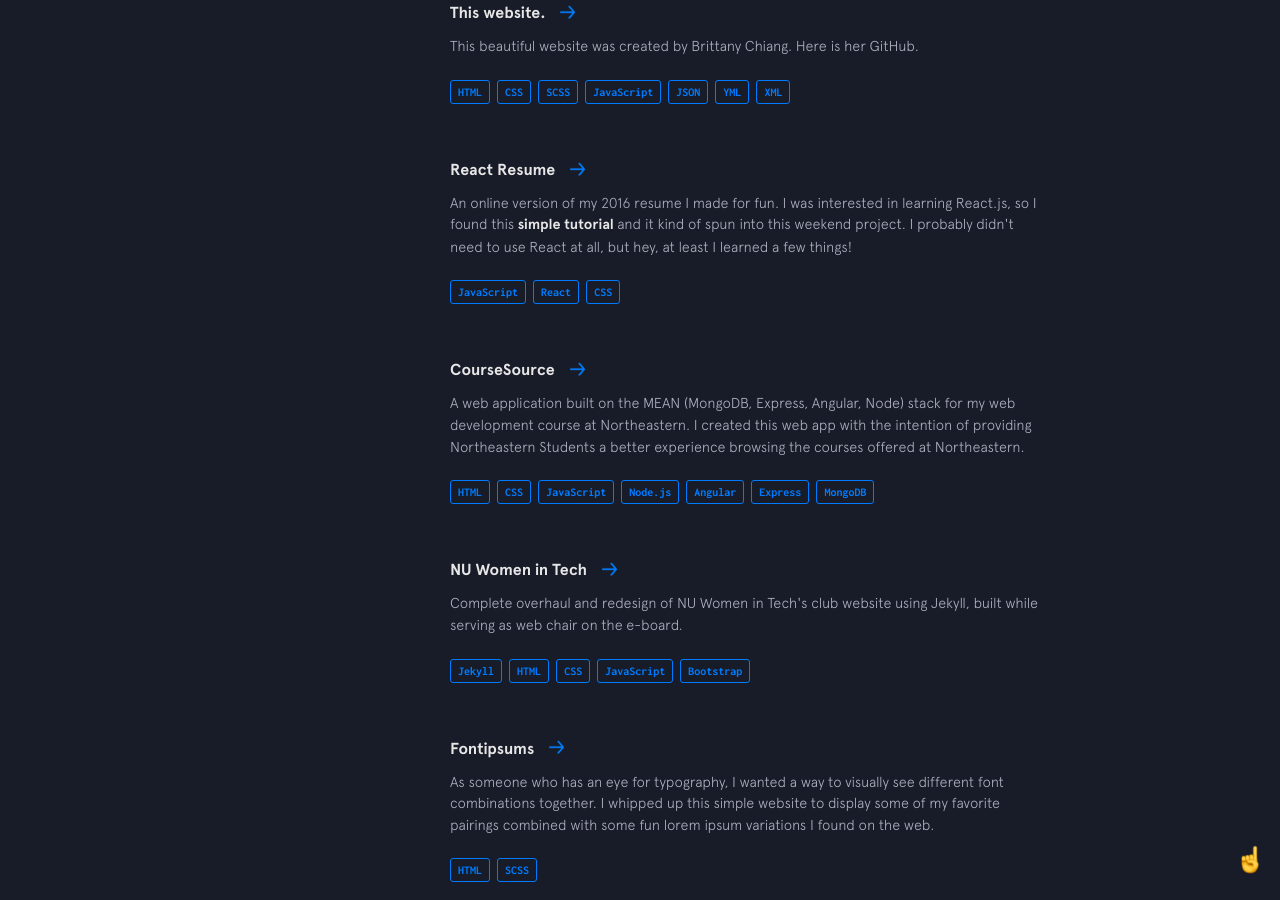
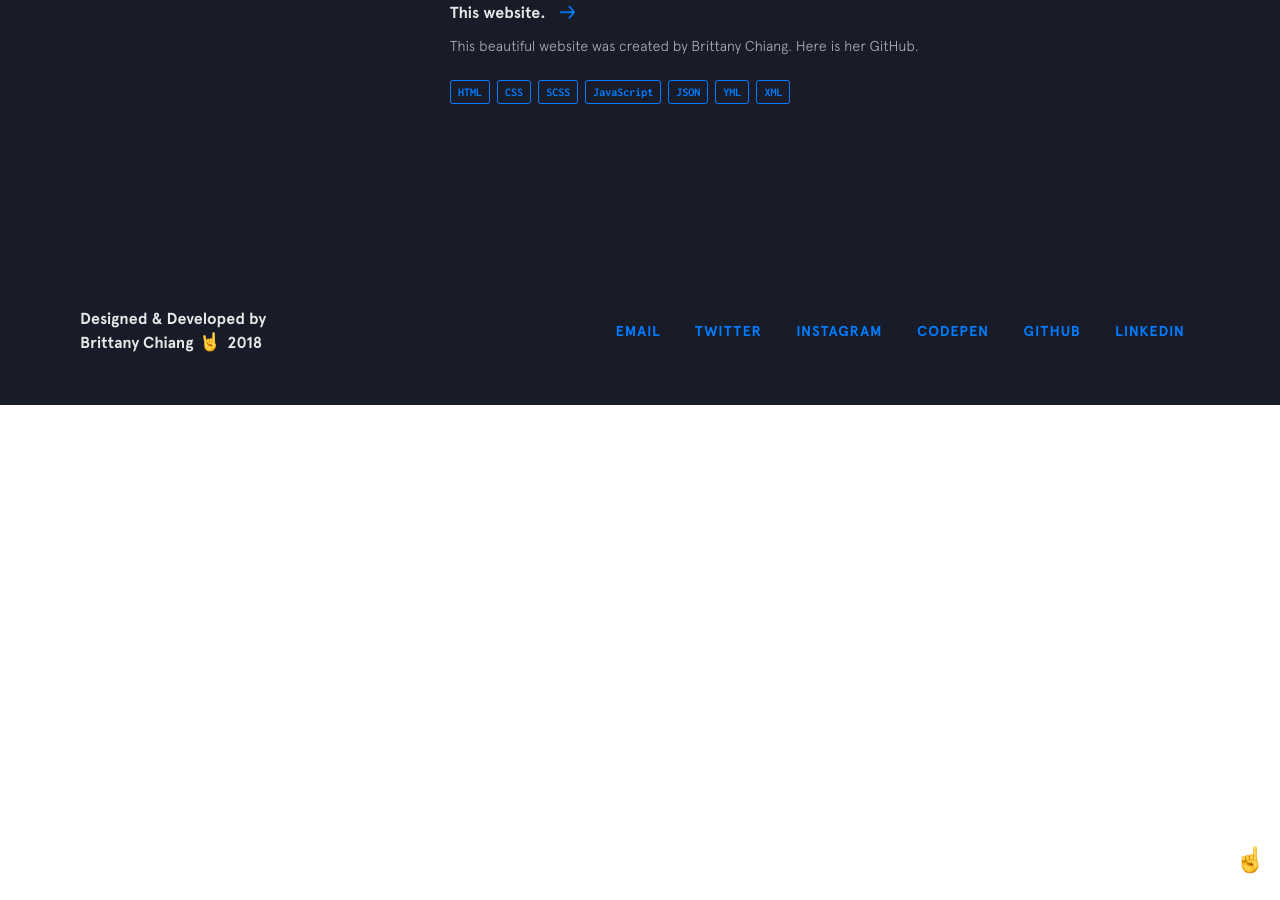
Before and after one commit to Fastiraz/Fastiraz.github.io, a Jekyll site: the page built from index.html, in a window 1280 px wide and 900 px high, scrolled down 3535 px. Built offline with Jekyll 4.4.1, drawn with Linux system fonts in a browser that asks for light colours; nearby versions of some CDN libraries; after the commit the page ends 3940 px from its top, so only the background shows below that; some of the changed text lies outside the part shown.

Commit message:
Update other-projects.yml

```diff
--- a/_data/other-projects.yml
+++ b/_data/other-projects.yml
@@ -74,73 +74,3 @@
     - thing: JSON
     - thing: YML
     - thing: XML
-
-- name: React Resume
-  url: https://bchiang7.github.io/react-profile/
-  code: https://github.com/bchiang7/react-profile/
-  description: An online version of my 2016 resume I made for fun. I was interested in learning React.js, so I found this <a class="underline-link" href="https://medium.com/learning-new-stuff/building-your-first-react-js-app-d53b0c98dc#.1439cdewq">simple tutorial</a> and it kind of spun into this weekend project. I probably didn't need to use React at all, but hey, at least I learned a few things!
-  used:
-    - thing: JavaScript
-    - thing: React
-    - thing: CSS
-
-- name: CourseSource
-  url: http://webdevspring2016-chiangbrittany.rhcloud.com/project/client/#/login
-  code: https://github.com/bchiang7/WebDevSpring2016/tree/master/public/project
-  description: A web application built on the MEAN (MongoDB, Express, Angular, Node) stack for my web development course at Northeastern. I created this web app with the intention of providing Northeastern Students a better experience browsing the courses offered at Northeastern.
-  used:
-    - thing: HTML
-    - thing: CSS
-    - thing: JavaScript
-    - thing: Node.js
-    - thing: Angular
-    - thing: Express
-    - thing: MongoDB
-
-- name: NU Women in Tech
-  url: http://nuwit.ccs.neu.edu/
-  code: https://github.com/nuwit/website
-  description: Complete overhaul and redesign of NU Women in Tech's club website using Jekyll, built while serving as web chair on the e-board.
-  used:
-    - thing: Jekyll
-    - thing: HTML
-    - thing: CSS
-    - thing: JavaScript
-    - thing: Bootstrap
-
-- name: Fontipsums
-  url: https://bchiang7.github.io/fontipsums
-  code: https://github.com/bchiang7/fontipsums
-  description: As someone who has an eye for typography, I wanted a way to visually see different font combinations together. I whipped up this simple website to display some of my favorite pairings combined with some fun lorem ipsum variations I found on the web.
-  used:
-    - thing: HTML
-    - thing: SCSS
-
-- name: Personal Website V1
-  url: https://bchiang7.github.io/v1
-  code: https://github.com/bchiang7/website_2015/
-  description: My first portfolio website I designed and built in 2014. I learned quite a bit about HTML, CSS, and SEO. Since then, I think my web development and design skills have improved immensely.
-  used:
-    - thing: HTML
-    - thing: CSS
-    - thing: Bootstrap
-    - thing: JavaScript
-    - thing: jQuery
-
-- name: One Card For All
-  url: http://onecardforall.org
-  description: MullenLowe's 2016 holiday site built around an algorithm that generates a holiday greeting to each and every person on the planet. As new names appear, visitors can watch them fall, like snowflakes, onto a stylized world map. Users can also find their own name and see it as part of the world collective. Check out this short <a class="underline-link" href="http://us.mullenlowe.com/work/one-card-for-all/" target="_blank">video</a> describing the project.
-  used:
-    - thing: HTML
-    - thing: SCSS
-    - thing: JavaScript
-    - thing: jQuery
-
-- name: JetBlue HumanKinda
-  url: https://us.mullenlowe.com/work/humankinda/
-  description: Tumblr site complementing JetBlue's HumanKinda campaign and documentary. The site houses the video documentary, many graphics created by Mullen for the campaign, and an interactive quiz to determine how "HumanKinda" you are. Learn more about this project <a class="underline-link" href="http://us.mullenlowe.com/work/humankinda/" target="_blank">here</a>.
-  used:
-    - thing: HTML
-    - thing: CSS
-    - thing: JavaScript
-    - thing: jQuery
```
